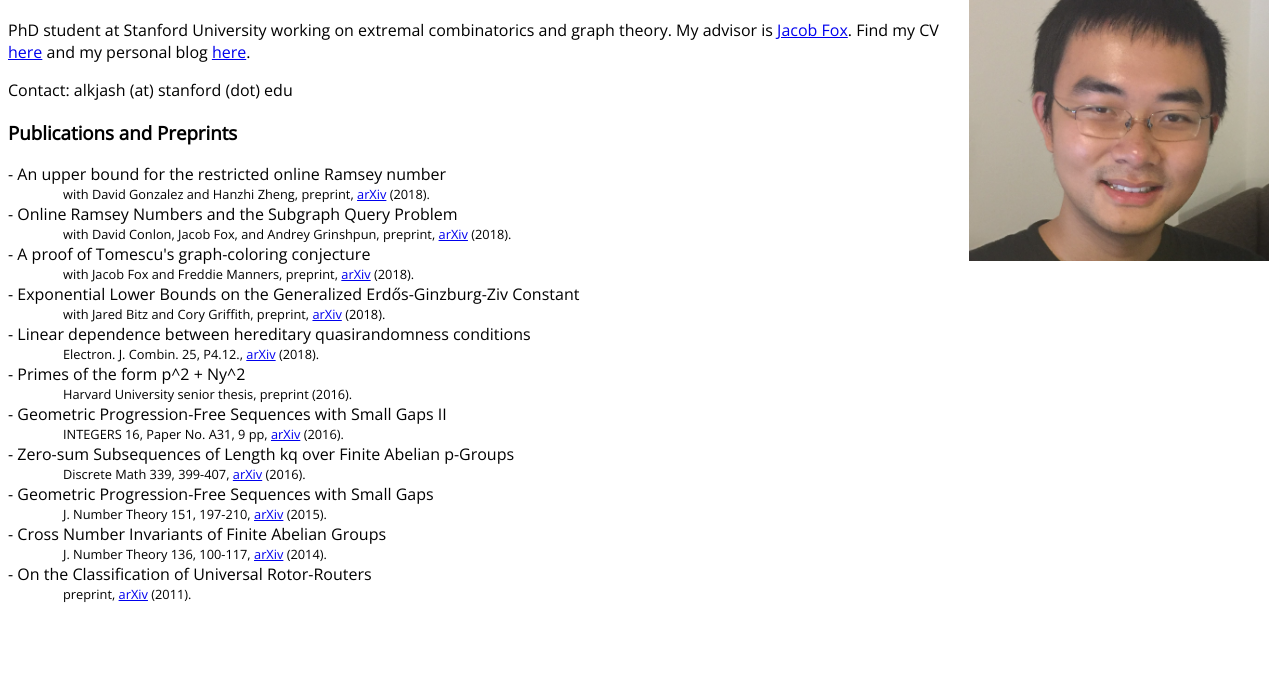
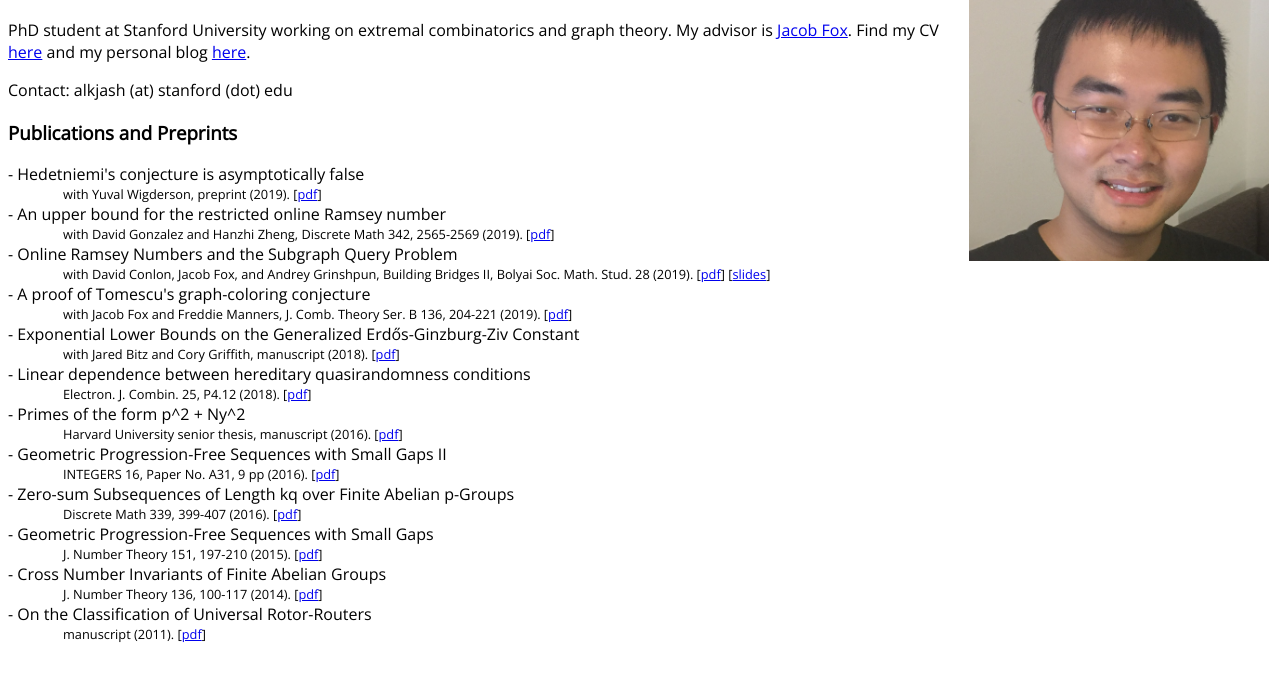
Before and after one commit to jazyan/xiaoyu-site, a plain HTML site: page index.html in a window 1280 px wide. Shown: the part 67-748 px from the top of the page. Drawn offline with nearby package versions, Linux system fonts and the light colour scheme.

Commit message:
add slides and update format to be [pdf]

```diff
--- a/index.html
+++ b/index.html
@@ -30,48 +30,52 @@
 
         <ul class="dashed">
             <li>
+                Hedetniemi's conjecture is asymptotically false
+                <ul class="sublist">with Yuval Wigderson, preprint (2019). [<a href="https://arxiv.org/pdf/1906.06783.pdf">pdf</a>]</ul>
+            </li>
+            <li>
                 An upper bound for the restricted online Ramsey number
-                <ul class="sublist">with David Gonzalez and Hanzhi Zheng, preprint, <a href="https://arxiv.org/pdf/1812.04131.pdf">arXiv</a> (2018).</ul>
+                <ul class="sublist">with David Gonzalez and Hanzhi Zheng, Discrete Math 342, 2565-2569 (2019). [<a href="https://arxiv.org/pdf/1812.04131.pdf">pdf</a>]</ul>
             </li>
             <li>
                 Online Ramsey Numbers and the Subgraph Query Problem
-                <ul class="sublist">with David Conlon, Jacob Fox, and Andrey Grinshpun, preprint, <a href="https://arxiv.org/pdf/1806.09726.pdf">arXiv</a> (2018).</ul>
+                <ul class="sublist">with David Conlon, Jacob Fox, and Andrey Grinshpun, Building Bridges II, Bolyai Soc. Math. Stud. 28 (2019). [<a href="https://arxiv.org/pdf/1806.09726.pdf">pdf</a>] [<a href="Online_Ramsey_Numbers__RSA_2019.pdf">slides</a>]</ul>
             </li>
             <li>
                 A proof of Tomescu's graph-coloring conjecture
-                <ul class="sublist"> with Jacob Fox and Freddie Manners, preprint, <a href="https://arxiv.org/pdf/1712.06067.pdf">arXiv</a> (2018).</ul>
+                <ul class="sublist"> with Jacob Fox and Freddie Manners, J. Comb. Theory Ser. B 136, 204-221 (2019). [<a href="https://arxiv.org/pdf/1712.06067.pdf">pdf</a>]</ul>
             </li>
             <li>
                 Exponential Lower Bounds on the Generalized Erd&#337;s-Ginzburg-Ziv Constant
-                <ul class="sublist">with Jared Bitz and Cory Griffith, preprint, <a href="https://arxiv.org/pdf/1712.00861.pdf">arXiv</a> (2018).</ul>
+                <ul class="sublist">with Jared Bitz and Cory Griffith, manuscript (2018). [<a href="https://arxiv.org/pdf/1712.00861.pdf">pdf</a>]</ul>
             </li>
             <li>
                 Linear dependence between hereditary quasirandomness conditions
-                <ul class="sublist">Electron. J. Combin. 25, P4.12., <a href="https://arxiv.org/pdf/1707.05396.pdf">arXiv</a> (2018).</ul>
+                <ul class="sublist">Electron. J. Combin. 25, P4.12 (2018). [<a href="https://arxiv.org/pdf/1707.05396.pdf">pdf</a>]</ul>
             </li>
             <li>
                 Primes of the form p^2 + Ny^2
-                <ul class="sublist">Harvard University senior thesis, preprint (2016).</ul>
+                <ul class="sublist">Harvard University senior thesis, manuscript (2016). [<a href="http://www.math.harvard.edu/theses/senior/he/he.pdf">pdf</a>]</ul>
             </li>
             <li>
                 Geometric Progression-Free Sequences with Small Gaps II
-                <ul class="sublist">INTEGERS 16, Paper No. A31, 9 pp, <a href="https://arxiv.org/pdf/1503.06906.pdf">arXiv</a> (2016).</ul>
+                <ul class="sublist">INTEGERS 16, Paper No. A31, 9 pp (2016). [<a href="https://arxiv.org/pdf/1503.06906.pdf">pdf</a>]</ul>
             </li>
             <li>
                 Zero-sum Subsequences of Length kq over Finite Abelian p-Groups
-                <ul class="sublist">Discrete Math 339, 399-407, <a href="https://arxiv.org/pdf/1503.06905.pdf">arXiv</a> (2016).</ul>
+                <ul class="sublist">Discrete Math 339, 399-407 (2016). [<a href="https://arxiv.org/pdf/1503.06905.pdf">pdf</a>]</ul>
             </li>
             <li>
                 Geometric Progression-Free Sequences with Small Gaps
-                <ul class="sublist">J. Number Theory 151, 197-210, <a href="https://arxiv.org/pdf/1501.04121.pdf">arXiv</a> (2015).</ul>
+                <ul class="sublist">J. Number Theory 151, 197-210 (2015). [<a href="https://arxiv.org/pdf/1501.04121.pdf">pdf</a>]</ul>
             </li>
             <li>
                 Cross Number Invariants of Finite Abelian Groups
-                <ul class="sublist">J. Number Theory 136, 100-117, <a href="https://arxiv.org/pdf/1308.3896.pdf">arXiv</a> (2014).</ul>
+                <ul class="sublist">J. Number Theory 136, 100-117 (2014). [<a href="https://arxiv.org/pdf/1308.3896.pdf">pdf</a>]</ul>
             </li>
             <li>
                 On the Classification of Universal Rotor-Routers
-                <ul class="sublist">preprint, <a href="https://arxiv.org/pdf/1111.1459.pdf">arXiv</a> (2011).</ul>
+                <ul class="sublist">manuscript (2011). [<a href="https://arxiv.org/pdf/1111.1459.pdf">pdf</a>]</ul>
             </li>
         </li>
     </body>
```
Also changed, not shown: 1 other file.
